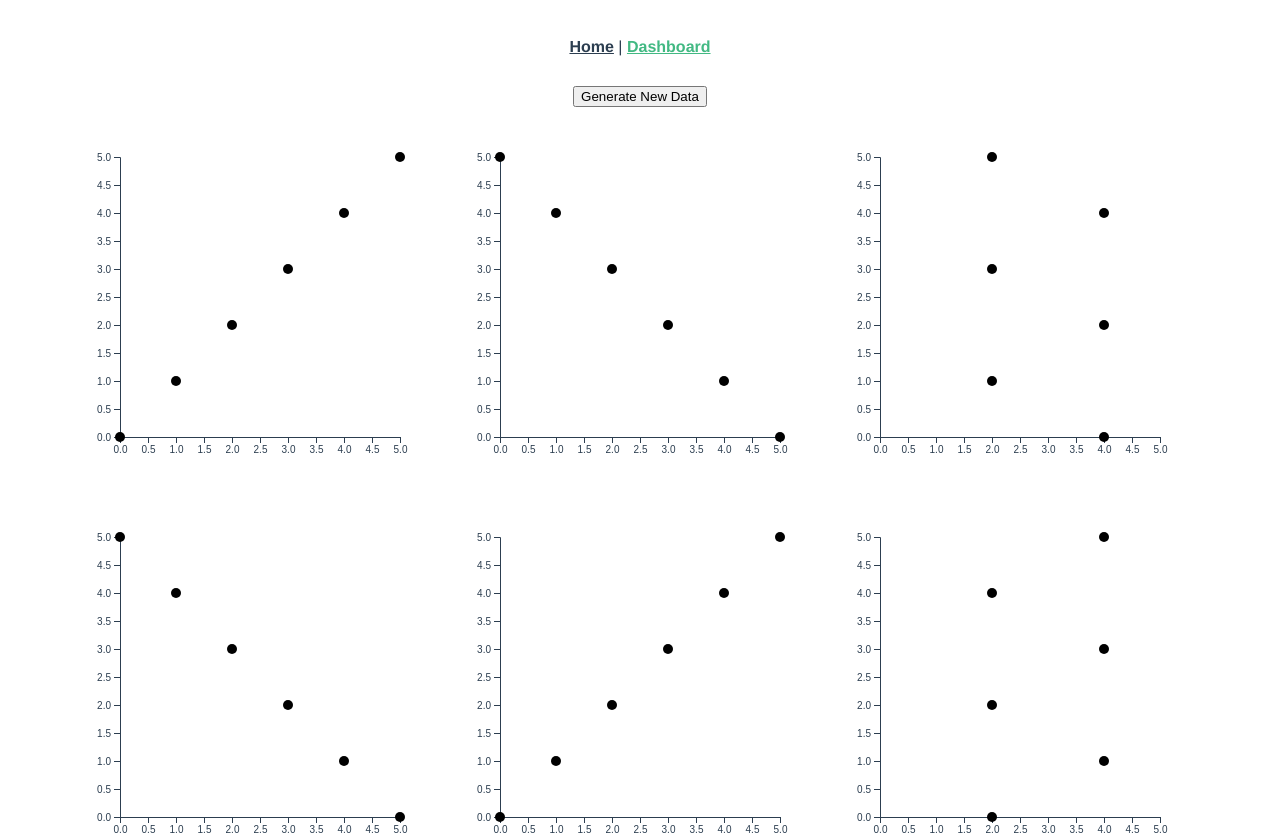
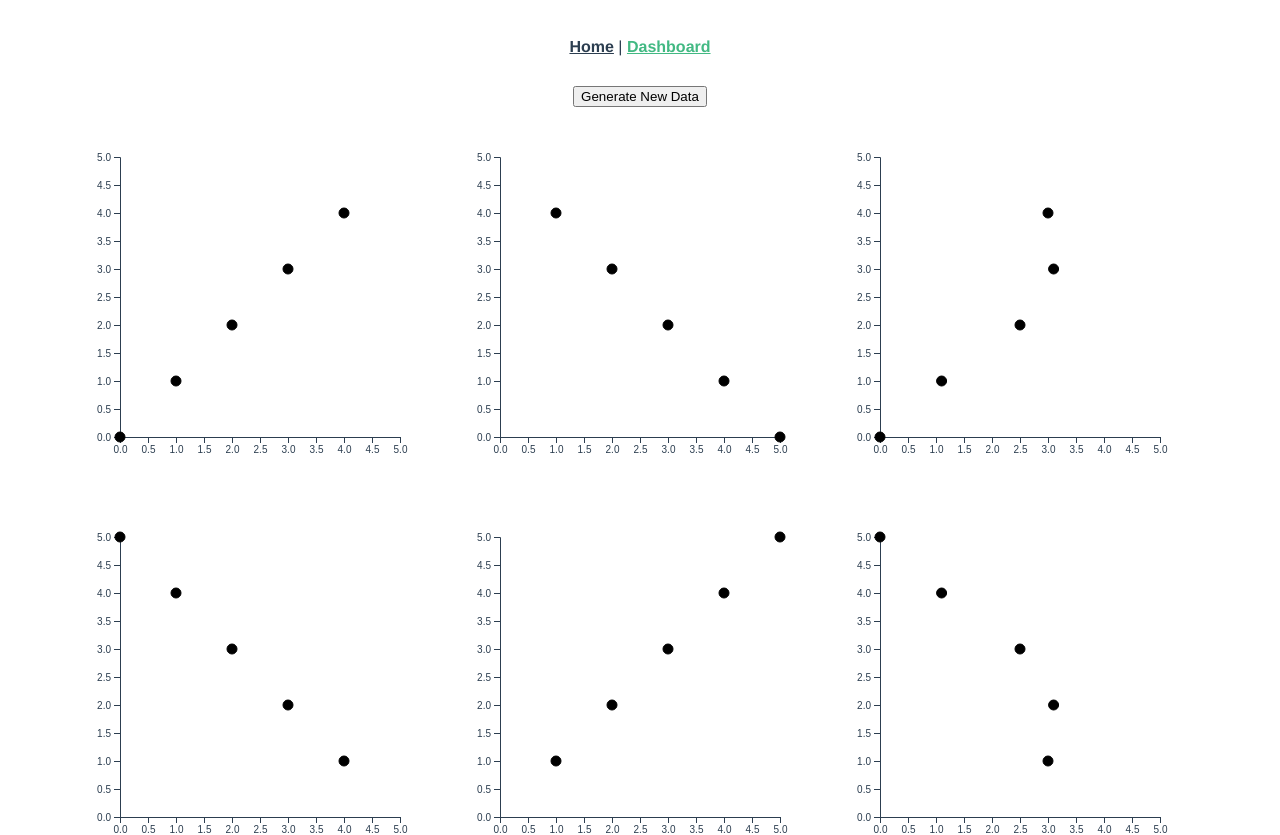
Before and after one commit to Dev-Lan/vue-practice, a Vue app: page /dashboard in a window 1280 px wide. Shown: the top 835 px of the page. Built offline with nearby package versions, Linux system fonts and the light colour scheme.

Commit message:
add brushing

```diff
--- a/package.json
+++ b/package.json
@@ -9,17 +9,23 @@
   },
   "dependencies": {
     "core-js": "^3.6.5",
+    "d3-array": "^3.1.1",
     "d3-axis": "^3.0.0",
+    "d3-brush": "^3.0.0",
     "d3-scale": "^4.0.2",
     "d3-selection": "^3.0.0",
+    "uuid": "^8.3.2",
     "vue": "^3.0.0",
     "vue-router": "^4.0.0-0",
     "vuex": "^4.0.0-0"
   },
   "devDependencies": {
+    "@types/d3-array": "^3.0.2",
     "@types/d3-axis": "^3.0.1",
+    "@types/d3-brush": "^3.0.1",
     "@types/d3-scale": "^4.0.2",
     "@types/d3-selection": "^3.0.2",
+    "@types/uuid": "^8.3.4",
     "@typescript-eslint/eslint-plugin": "^4.18.0",
     "@typescript-eslint/parser": "^4.18.0",
     "@vue/cli-plugin-babel": "~4.5.0",
--- a/src/components/ScatterPlot.vue
+++ b/src/components/ScatterPlot.vue
@@ -1,22 +1,42 @@
 <template>
     <svg :width="width" :height="height">
-        <g :transform="`translate(${margin}, ${margin})`" ref="yAxis"></g>
         <g
+            ref="yAxisContainer"
+            :transform="`translate(${margin}, ${margin})`"
+        ></g>
+        <g
+            ref="xAxisContainer"
             :transform="`translate(${margin}, ${height - margin})`"
-            ref="xAxis"
+        ></g>
+        <g
+            ref="brushContainer"
+            :transform="`translate(${margin - dotRadius}, ${
+                margin - dotRadius
+            })`"
         ></g>
         <g :transform="`translate(${margin}, ${margin})`">
             <circle
-                v-for="[x, y, i] in points"
+                v-for="[x, y, i] in normalPoints"
                 :key="i"
                 :cx="x"
                 :cy="y"
+                :r="dotRadius"
                 @click="onClick(i)"
+            />
+            <circle
+                v-for="[x, y, i] in brushedPoints"
+                :key="i"
+                :cx="x"
+                :cy="y"
+                :r="dotRadius"
+                @click="onClick(i)"
+                :class="'brushed'"
             />
             <circle
                 v-if="selectedPoint"
                 :cx="selectedPoint[0]"
                 :cy="selectedPoint[1]"
+                :r="dotRadius * 1.3"
                 :class="'selected'"
             />
         </g>
@@ -28,8 +48,11 @@ import { defineComponent, onMounted, computed, ref } from 'vue';
 import { scaleLinear } from 'd3-scale';
 import { axisLeft, axisBottom } from 'd3-axis';
 import { select } from 'd3-selection';
+import { brush } from 'd3-brush';
+import { min, max } from 'd3-array';
 import { useStore } from 'vuex';
-import { State } from '@/store';
+import { FilterPayload, State } from '@/store';
+import { v4 as uuidv4 } from 'uuid';
 
 export default defineComponent({
     name: 'ScatterPlot',
@@ -42,6 +65,8 @@ export default defineComponent({
     },
     setup(props) {
         const store = useStore<State>();
+        const dotRadius = ref(5);
+        const uniqueId = ref(uuidv4());
         const vizWidth = computed(() => props.width - 2 * props.margin);
         const vizHeight = computed(() => props.height - 2 * props.margin);
         const xScale = computed(() => {
@@ -51,22 +76,34 @@ export default defineComponent({
             return scaleLinear().domain([0, 5]).range([vizHeight.value, 0]);
         });
 
-        const points = computed<[number, number, number][]>(() => {
+        function getPointList(): [number, number, number][] {
             const xVals = store.state.columns[props.xKey];
             const yVals = store.state.columns[props.yKey];
 
-            const pointList = xVals
-                .map((_d: number, i: number) => [
-                    xScale.value(xVals[i]),
-                    yScale.value(yVals[i]),
-                    i
-                ])
-                .filter((_d, i) => i !== store.state.selectedIndex) as [
-                number,
-                number,
-                number
-            ][];
+            const pointList = xVals.map((_d: number, i: number) => [
+                xScale.value(xVals[i]),
+                yScale.value(yVals[i]),
+                i
+            ]) as [number, number, number][];
             return pointList;
+        }
+
+        const normalPoints = computed<[number, number, number][]>(() => {
+            const points = getPointList();
+            const normalPoints: [number, number, number][] = [];
+            for (let i of store.state.normalIndices) {
+                normalPoints.push(points[i]);
+            }
+            return normalPoints;
+        });
+
+        const brushedPoints = computed<[number, number, number][]>(() => {
+            const points = getPointList();
+            const brushedPoints: [number, number, number][] = [];
+            for (let i of store.state.brushedIndices) {
+                brushedPoints.push(points[i]);
+            }
+            return brushedPoints;
         });
 
         const selectedPoint = computed(() => {
@@ -77,16 +114,65 @@ export default defineComponent({
             return [xScale.value(xVals[index]), yScale.value(yVals[index])];
         });
 
-        const yAxis = ref<SVGGElement | null>(null);
-        const xAxis = ref<SVGGElement | null>(null);
+        const yAxisContainer = ref<SVGGElement | null>(null);
+        const xAxisContainer = ref<SVGGElement | null>(null);
+        const brushContainer = ref<SVGGElement | null>(null);
         onMounted(() => {
             const xAxisGen = axisBottom(xScale.value);
-            if (xAxis.value) {
-                select(xAxis.value).call(xAxisGen);
+            if (xAxisContainer.value) {
+                select(xAxisContainer.value).call(xAxisGen);
             }
             const yAxisGen = axisLeft(yScale.value);
-            if (yAxis.value) {
-                select(yAxis.value).call(yAxisGen);
+            if (yAxisContainer.value) {
+                select(yAxisContainer.value).call(yAxisGen);
+            }
+
+            if (brushContainer.value) {
+                select(brushContainer.value).call(
+                    brush()
+                        .extent([
+                            [0, 0],
+                            [
+                                vizWidth.value + 2 * dotRadius.value,
+                                vizHeight.value + 2 * dotRadius.value
+                            ]
+                        ])
+                        .on('brush start end', ({ selection }) => {
+                            const bounds = selection as
+                                | [[number, number], [number, number]]
+                                | null;
+                            const payload: FilterPayload = {
+                                componentId: uniqueId.value,
+                                filterList: []
+                            };
+                            if (!bounds) {
+                                store.dispatch('addFilter', payload);
+                                return;
+                            }
+                            const xVals = [bounds[0][0], bounds[1][0]];
+                            const yVals = [bounds[0][1], bounds[1][1]];
+                            payload.filterList.push({
+                                low: min(yVals, (d: number) =>
+                                    yScale.value.invert(d)
+                                ) as number,
+                                high: max(yVals, (d: number) =>
+                                    yScale.value.invert(d)
+                                ) as number,
+                                key: props.yKey
+                            });
+
+                            payload.filterList.push({
+                                low: min(xVals, (d: number) =>
+                                    xScale.value.invert(d)
+                                ) as number,
+                                high: max(xVals, (d: number) =>
+                                    xScale.value.invert(d)
+                                ) as number,
+                                key: props.xKey
+                            });
+                            store.dispatch('addFilter', payload);
+                        })
+                );
             }
         });
 
@@ -100,31 +186,35 @@ export default defineComponent({
         return {
             vizWidth,
             vizHeight,
-            points,
+            dotRadius,
+            normalPoints,
+            brushedPoints,
             selectedPoint,
-            yAxis,
-            xAxis,
+            yAxisContainer,
+            xAxisContainer,
+            brushContainer,
             onClick,
-            getCssClass
+            getCssClass,
+            getPointList
         };
     }
 });
 </script>
 
-<!-- Add "scoped" attribute tod limit CSS to this component only -->
 <style scoped lang="scss">
 svg {
-    // border: solid black 1px;
-    // background: bisque;
     margin: 10px;
 }
 
 circle {
-    border: solid black 1px;
-    r: 5px;
+    stroke: black;
 }
 
 circle.selected {
     fill: tomato;
 }
+
+circle.brushed {
+    fill: bisque;
+}
 </style>
--- a/src/main.ts
+++ b/src/main.ts
@@ -1,12 +1,8 @@
 import { createApp } from 'vue';
 import App from './App.vue';
 import router from './router';
-import { store, key } from './store';
+import { store } from './store';
 
 const app = createApp(App).use(store).use(router);
 
-app.use(store, key);
-
-// app.config.globalProperties.$store = store;
-
 app.mount('#app');
--- a/src/store/index.ts
+++ b/src/store/index.ts
@@ -1,33 +1,100 @@
-import { InjectionKey } from 'vue';
 import { createStore, Store } from 'vuex';
 
 export interface Columns {
     [index: string]: number[];
 }
 
+export interface FilterPayload {
+    componentId: string;
+    filterList: Filter[];
+}
+export interface Filter {
+    low: number;
+    high: number;
+    key: string;
+}
+export interface Filters {
+    [index: string]: Filter[];
+}
 export interface State {
     columns: Columns;
+    columnHeaders: string[];
+    normalIndices: number[];
+    brushedIndices: number[];
     selectedIndex: number;
+    filters: Filters;
 }
 
-// define injection key
-export const key: InjectionKey<Store<State>> = Symbol();
+function getFlatFilters(state: State): Filter[] {
+    let flatFilters: Filter[] = [];
+    for (const key in state.filters) {
+        flatFilters = flatFilters.concat(state.filters[key]);
+    }
+    return flatFilters;
+}
+
+function getIndices(state: State): {
+    normalIndices: number[];
+    brushedIndices: number[];
+} {
+    const normalIndices: number[] = [];
+    const brushedIndices: number[] = [];
+    const firstHeader = state.columnHeaders[0];
+    const flatFilters = getFlatFilters(state);
+    for (let i = 0; i < state.columns[firstHeader].length; i++) {
+        if (i === state.selectedIndex) continue;
+        if (flatFilters.length === 0) {
+            normalIndices.push(i);
+            continue;
+        }
+        let brushed = true;
+        for (const { low, high, key } of flatFilters) {
+            const val = state.columns[key][i];
+            if (val < low || high < val) {
+                normalIndices.push(i);
+                brushed = false;
+                break;
+            }
+        }
+        if (brushed) {
+            brushedIndices.push(i);
+        }
+    }
+    return { normalIndices, brushedIndices };
+}
+
+function updateIndices(state: State): void {
+    const { normalIndices, brushedIndices } = getIndices(state);
+    state.normalIndices = normalIndices;
+    state.brushedIndices = brushedIndices;
+    return;
+}
 
 export const store = createStore<State>({
     state: {
         columns: {
             A: [0, 1, 2, 3, 4, 5],
             B: [5, 4, 3, 2, 1, 0],
-            C: [4, 2, 4, 2, 4, 2]
+            C: [0, 1.1, 2.5, 3.1, 3, 2.5]
         },
-        selectedIndex: -1
+        columnHeaders: ['A', 'B', 'C'],
+        normalIndices: [0, 1, 2, 3, 4],
+        brushedIndices: [],
+        selectedIndex: -1,
+        filters: {}
     },
     mutations: {
         SET_SELECTED(state, index: number) {
             state.selectedIndex = index;
+            updateIndices(state);
         },
         SET_COLUMNS(state, columns: Columns) {
             state.columns = columns;
+            updateIndices(state);
+        },
+        ADD_FILTER(state, { componentId, filterList }: FilterPayload) {
+            state.filters[componentId] = filterList;
+            updateIndices(state);
         }
     },
     actions: {
@@ -36,7 +103,11 @@ export const store = createStore<State>({
         },
         setColumn({ commit }, columns: Columns) {
             commit('SET_COLUMNS', columns);
+        },
+        addFilter({ commit }, filterPayload: FilterPayload) {
+            commit('ADD_FILTER', filterPayload);
         }
     },
+    getters: {},
     modules: {}
 });
```
Also changed, not shown: 1 other file (tests, documents, lock files or other folders).
